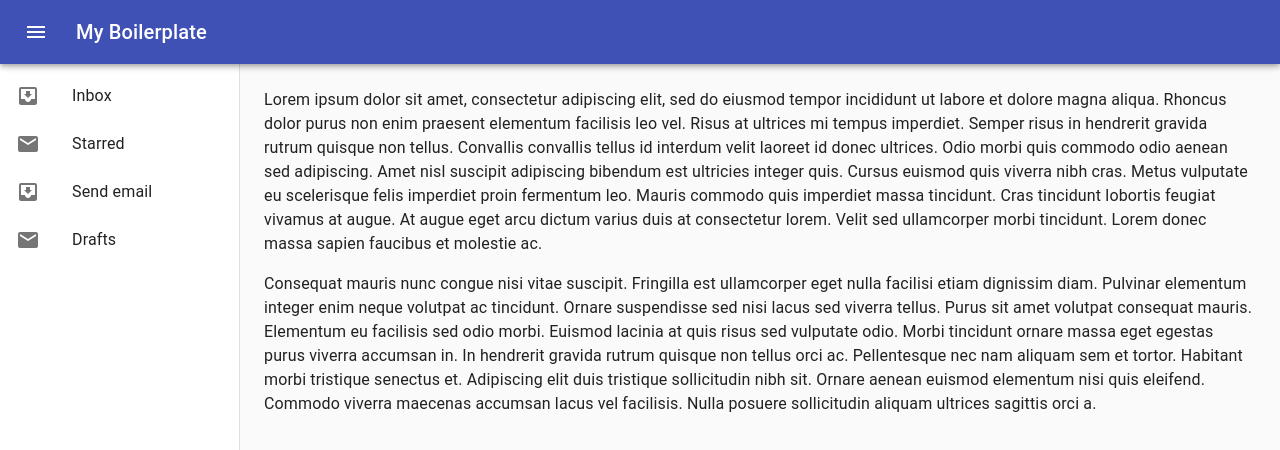
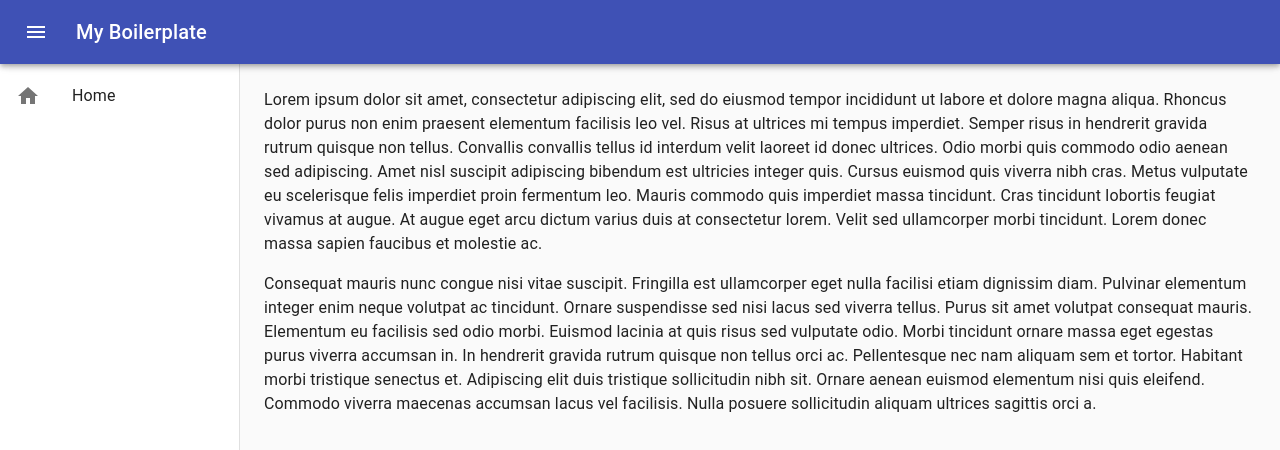
Before and after one commit to dbphan/react-material-ui-boilerplate, a React (Create React App) app in the folder frontend/: page / in a window 1280 px wide. Shown: the top 450 px of the page. Built offline with nearby package versions, Linux system fonts and the light colour scheme.

Commit message:
added routes and config

```diff
--- a/frontend/package.json
+++ b/frontend/package.json
@@ -7,6 +7,7 @@
     "@material-ui/icons": "^4.2.1",
     "react": "^16.9.0",
     "react-dom": "^16.9.0",
+    "react-router-dom": "^5.0.1",
     "react-scripts": "3.1.1"
   },
   "scripts": {
--- a/frontend/src/App.js
+++ b/frontend/src/App.js
@@ -1,11 +1,11 @@
 import React from "react";
 import GlobalState from "./context/GlobalState";
-import Home from "./views/Home";
+import Routes from "./Routes";
 
 function App() {
   return (
     <GlobalState>
-      <Home />
+      <Routes />
     </GlobalState>
   );
 }
--- /dev/null
+++ b/frontend/src/Routes.js
@@ -0,0 +1,39 @@
+import React from "react";
+import {
+  BrowserRouter as Router,
+  Route,
+  Switch,
+  Redirect
+} from "react-router-dom";
+import Home from "./views/Home";
+import NotFound from "./views/NotFound";
+import GlobalContext from "./context/GlobalContext";
+
+const componentRegistry = {
+  Home: Home,
+  NotFound: NotFound
+};
+
+function MakeRoute(route) {
+  return (
+    <Route
+      path={route.path}
+      exact={route.exact || false}
+      component={componentRegistry[route.component]}
+    />
+  );
+}
+
+export default () => {
+  const { REACT_APP_CONFIG } = React.useContext(GlobalContext);
+  return (
+    <Router>
+      <Switch>
+        {REACT_APP_CONFIG.routes.map((route, index) => (
+          <MakeRoute key={index} {...route} />
+        ))}
+        <Redirect to="/not-found" />
+      </Switch>
+    </Router>
+  );
+};
--- a/frontend/src/config.json
+++ b/frontend/src/config.json
@@ -2,10 +2,18 @@
     "title": "My Boilerplate",
     "routes": [
         {
-            "name": "",
-            "path": "",
-            "component": "",
-            "icon": ""
+            "name": "Home",
+            "path": "/",
+            "component": "Home",
+            "icon": "Home",
+            "exact": true
+        },
+        {
+            "name": "Not Found",
+            "path": "/not-found",
+            "component": "NotFound",
+            "icon": "",
+            "exact": false
         }
     ]
 }
--- a/frontend/src/layout/Home/components/Sidebar/index.js
+++ b/frontend/src/layout/Home/components/Sidebar/index.js
@@ -1,22 +1,23 @@
 import React from "react";
-import List from "@material-ui/core/List";
-import ListItem from "@material-ui/core/ListItem";
-import ListItemIcon from "@material-ui/core/ListItemIcon";
-import ListItemText from "@material-ui/core/ListItemText";
-import InboxIcon from "@material-ui/icons/MoveToInbox";
-import MailIcon from "@material-ui/icons/Mail";
+import { List, ListItem, ListItemIcon, ListItemText } from "@material-ui/core";
+import { Home } from "@material-ui/icons";
+import GlobalContext from "../../../../context/GlobalContext";
 
+const iconRegistry = {
+  Home: <Home />
+};
 export default () => {
+  const { REACT_APP_CONFIG } = React.useContext(GlobalContext);
   return (
     <List>
-      {["Inbox", "Starred", "Send email", "Drafts"].map((text, index) => (
-        <ListItem button key={text}>
-          <ListItemIcon>
-            {index % 2 === 0 ? <InboxIcon /> : <MailIcon />}
-          </ListItemIcon>
-          <ListItemText primary={text} />
-        </ListItem>
-      ))}
+      {REACT_APP_CONFIG.routes
+        .filter(el => el.name !== "Not Found")
+        .map((item, index) => (
+          <ListItem button key={index}>
+            <ListItemIcon>{iconRegistry[item.icon]}</ListItemIcon>
+            <ListItemText primary={item.name} />
+          </ListItem>
+        ))}
     </List>
   );
 };
--- /dev/null
+++ b/frontend/src/views/NotFound/index.js
@@ -0,0 +1,34 @@
+import React from "react";
+import { makeStyles } from "@material-ui/core/styles";
+import Grid from "@material-ui/core/Grid";
+import { Typography } from "@material-ui/core";
+import styles from "./styles";
+
+const useStyles = makeStyles(styles);
+
+export default props => {
+  const classes = useStyles();
+
+  return (
+    <div className={classes.root}>
+      <Grid container justify="center" spacing={12}>
+        <Grid item lg={6} xs={12}>
+          <div className={classes.content}>
+            <Typography variant="h1">
+              404: The page you are looking for isn’t here
+            </Typography>
+            <Typography variant="subtitle2">
+              You either tried some shady route or you came here by mistake.
+              Whichever it is, try using the navigation
+            </Typography>
+            <img
+              alt="Under development"
+              className={classes.image}
+              src="/images/not_found.png"
+            />
+          </div>
+        </Grid>
+      </Grid>
+    </div>
+  );
+};
--- /dev/null
+++ b/frontend/src/views/NotFound/styles.js
@@ -0,0 +1,15 @@
+export default theme => ({
+  root: {
+    padding: theme.spacing(4)
+  },
+  content: {
+    marginTop: "150px",
+    textAlign: "center"
+  },
+  image: {
+    display: "inline-block",
+    marginTop: "50px",
+    maxWidth: "100%",
+    width: "554px"
+  }
+});
```
Also changed, not shown: frontend/public/images/not_found.png (added), 1 other file (tests, documents, lock files or other folders).
